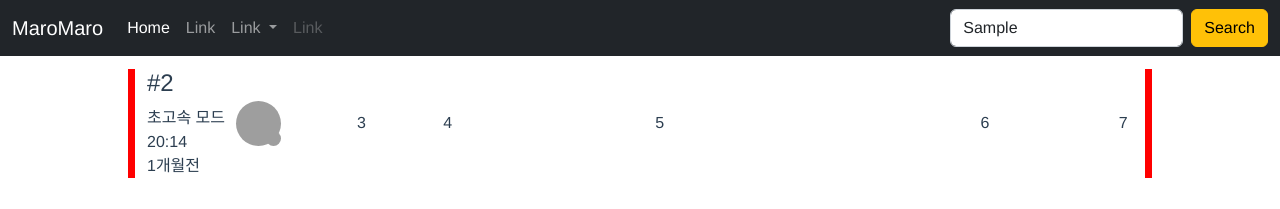
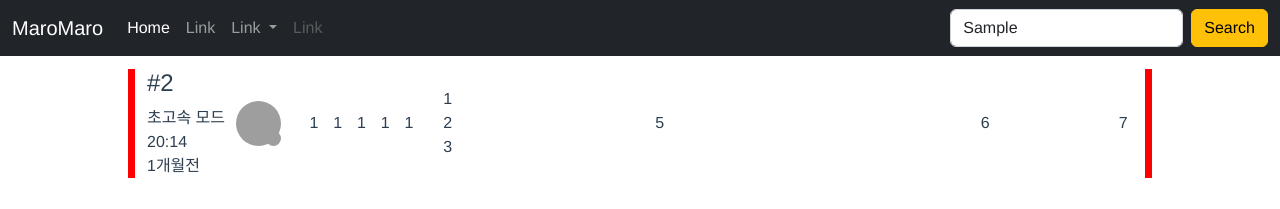
Before and after one commit to kim-song-jun/MaroMaro, a Vue app in the folder maropage/: page / in a window 1280 px wide. Both pictures are taken after typing "Sample" into the empty fields and a click on the button "Search". Shown: the top 209 px of the page. Built offline with nearby package versions, Linux system fonts and the light colour scheme; grey boxes are pictures that could not be loaded.

Commit message:
[ADD] 0629 using flex in resultPage

```diff
--- a/maropage/src/components/MatchHistory.vue
+++ b/maropage/src/components/MatchHistory.vue
@@ -15,8 +15,18 @@
         </div>
       </div>
     </div>
-    <div class="item main-match-extend">3</div>
-    <div class="item main-match-plus">4</div>
+    <div class="container main-match-extend">
+      <div class="item main-match-extend-attribute">1</div>
+      <div class="item main-match-extend-attribute">1</div>
+      <div class="item main-match-extend-attribute">1</div>
+      <div class="item main-match-extend-attribute">1</div>
+      <div class="item main-match-extend-attribute">1</div>
+    </div>
+    <div class="item main-match-plus">
+      <div class="item">1</div>
+      <div class="item">2</div>
+      <div class="item">3</div>
+    </div>
     <div class="item main-match-champion">5</div>
     <div class="item main-match-summoner">6</div>
     <div class="item main-match-tab">7</div>
@@ -110,9 +120,16 @@ export default {
 }
 .main-match-extend {
   width: 14.5%;
+  flex-direction: row;
+  flex-wrap: wrap;
+  justify-content: flex-start;
+}
+.main-match-extend-attribute {
+  width: 20%;
 }
 .main-match-plus {
   width: 3%;
+  align-content: center;
 }
 .main-match-champion {
   width: 40%;
```
